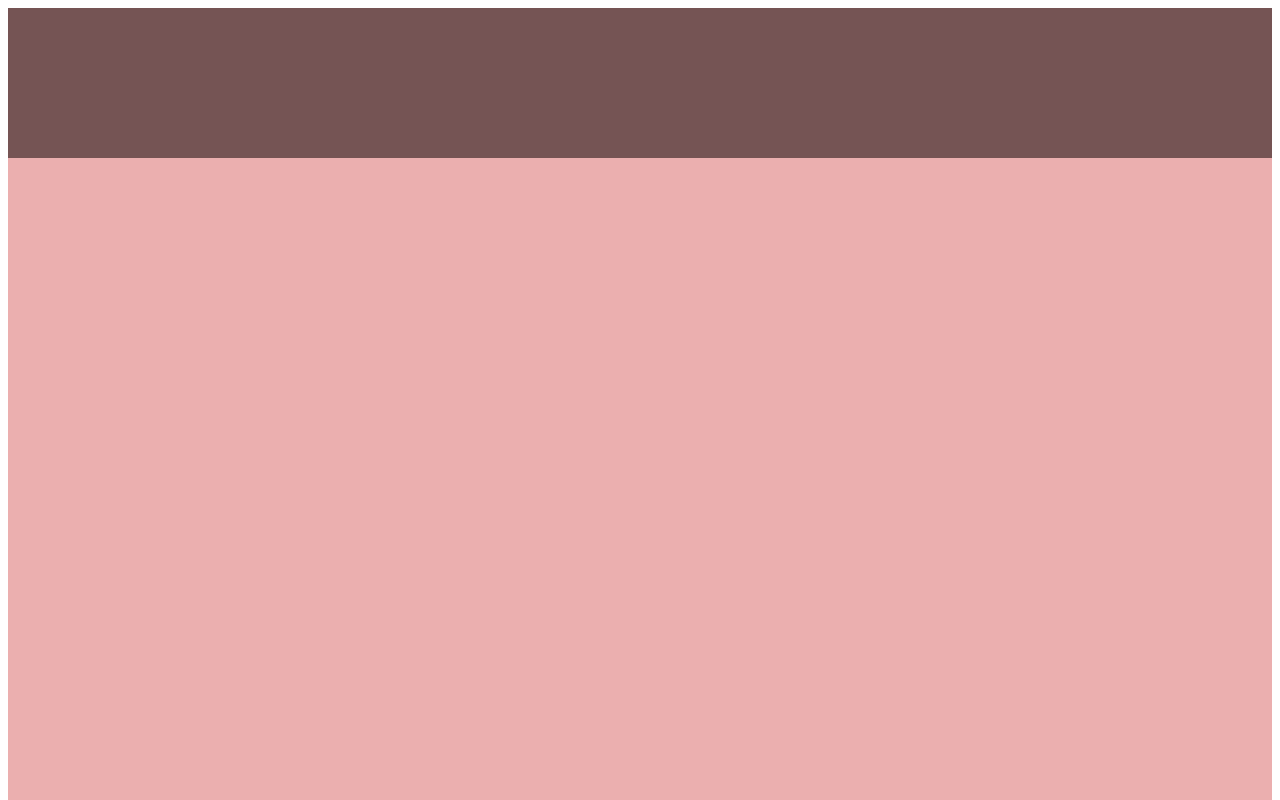
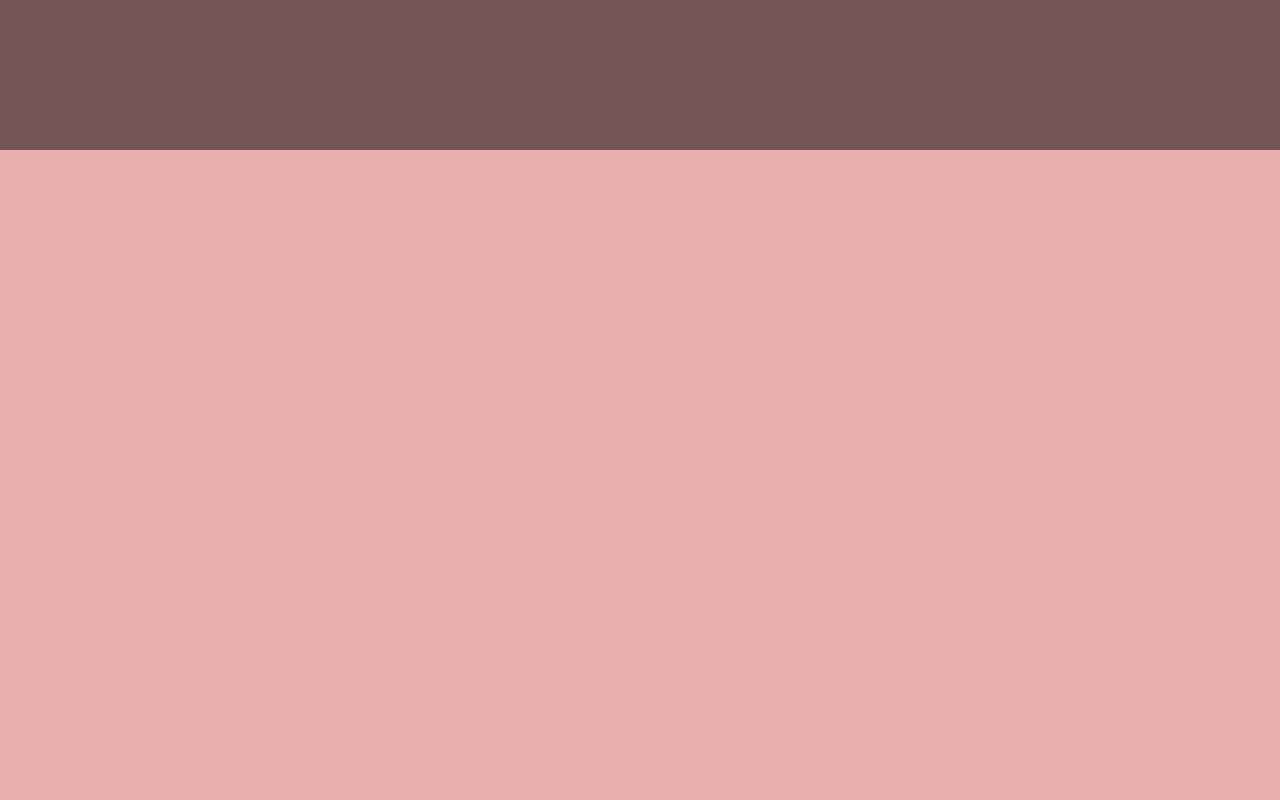
Before and after one commit to zikn/mini, a plain HTML site: page index.html in a window 1280 px wide. Shown: the top 800 px of the page. Drawn offline with Linux system fonts and the light colour scheme.

Commit message:
fof&body

```diff
--- a/index.html
+++ b/index.html
@@ -7,19 +7,6 @@
     <link rel="stylesheet" href="./css/index.css">
 </head>
 <body>
-    <div class="tits">
-    <section class="box">
-        <div class="container">
-            <div class="box__content">
-                <div class="fof"></div>
-                <div class="torch">
-                    <img src="" alt="">
-                    <h1></h1>
-                    <p></p>
-                </div>
-            </div>
-        </div>
-    </section>
-</div>
+    <div class="fof"></div>
 </body>
 </html>
--- a/index.scss
+++ b/index.scss
@@ -1,10 +1,8 @@
-.fof {
+body {
+    margin: 0;
+    background: #EBAFAF;
+}
+.fof{
     background: #755454;
-    max-width: 1440px;
     height: 150px;
 }
-.tits {
-    background: #EBAFAF;
-    max-width: 1440px;
-    height: 1024px;
-}
```
Also changed, not shown: asssets/icons/torch-img.svg (added), css/index.css, 1 other file.
